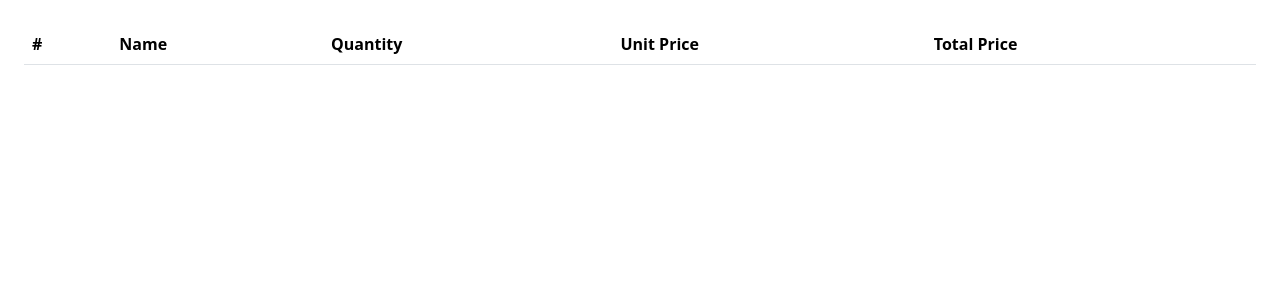
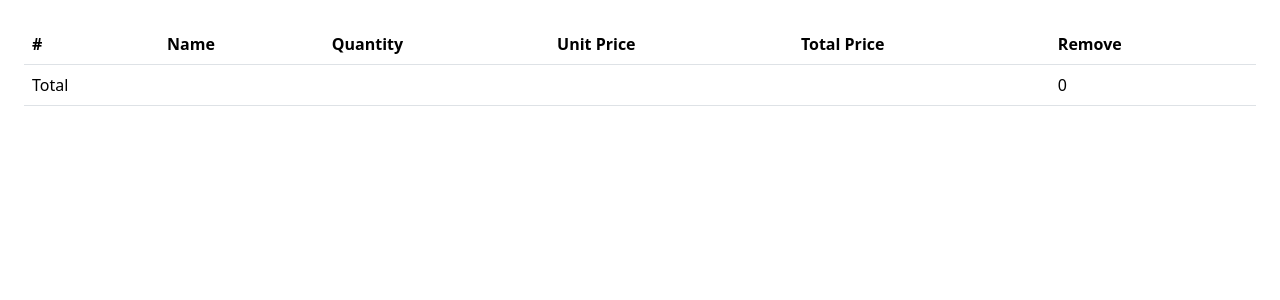
Before and after one commit to Bsh-1996/Django_Advanced, a Django app: page /orders/cart/ in a window 1280 px wide. Shown: the part 56-356 px from the top of the page. Run offline with Django 4.2, Linux system fonts and the light colour scheme; lists and menus that the app fills with data are empty.

Commit message:
cart remove

```diff
--- a/A/orders/cart.py
+++ b/A/orders/cart.py
@@ -25,11 +25,24 @@ class Cart:
             item['total_price'] = int(item['price']) * item['quantity']
             yield item
 
+
     def add(self, product, quantity):
         product_id = str(product.id)
         if product_id not in self.cart:
             self.cart[product_id] = {'quantity': 0, 'price': str(product.price)}
         self.cart[product_id]['quantity'] += quantity
         self.save()
+
+    def remove(self, product):
+        product_id = str(product.id)
+        if product_id in self.cart:
+            del self.cart[product_id]
+            self.save()
+
+
     def save(self):
         self.session.modified = True
+
+
+    def get_total_price(self):
+        return sum(int(item['price']) * item['quantity'] for item in self.cart.values())
--- a/A/orders/templates/orders/cart.html
+++ b/A/orders/templates/orders/cart.html
@@ -11,6 +11,7 @@
         <th scope="col">Quantity</th>
         <th scope="col">Unit Price</th>
         <th scope="col">Total Price</th>
+        <th scope="col">Remove</th>
       </tr>
     </thead>
     <tbody>
@@ -21,8 +22,14 @@
         <td>{{ item.quantity }}</td>
         <td>{{ item.price }}</td>
         <td>{{ item.total_price }}</td>
+        <td><a href="{% url 'orders:cart_remove' item.product.id %}">remove</a></td>
       </tr>
       {% endfor %}
+      <tr>
+        <td>Total</td>
+        <td colspan="4"></td>
+        <td>{{ cart.get_total_price }}</td>
+      </tr>
     </tbody>
   </table>
 
--- a/A/orders/urls.py
+++ b/A/orders/urls.py
@@ -7,4 +7,6 @@ app_name = 'orders'
 urlpatterns = [
     path('cart/', views.CartView.as_view(), name='cart'),
     path('cart/add/<int:product_id>', views.CartAddView.as_view(), name= 'cart_add'),
+    path('cart/remove/<int:product_id>/', views.CartRemoveView.as_view(), name='cart_remove'),
+
 ]
--- a/A/orders/views.py
+++ b/A/orders/views.py
@@ -22,3 +22,10 @@ class CartAddView(View):
             cd = form.cleaned_data
             cart.add(product, cd['quantity'])
         return redirect('orders:cart')
+
+class CartRemoveView(View):
+    def get(self, request, product_id):
+        cart = Cart(request)
+        product = get_object_or_404(Product, id = product_id)
+        cart.remove(product)
+        return redirect('orders:cart')
```
Also changed, not shown: A/db.sqlite3.
